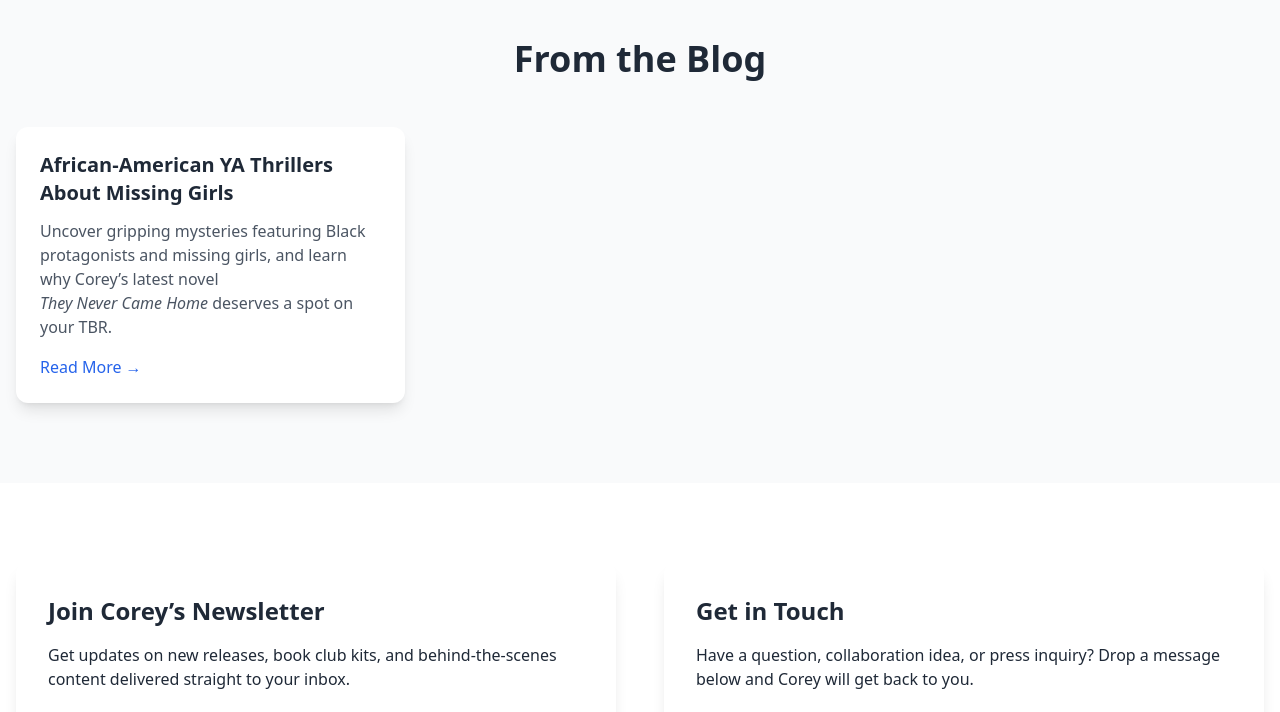
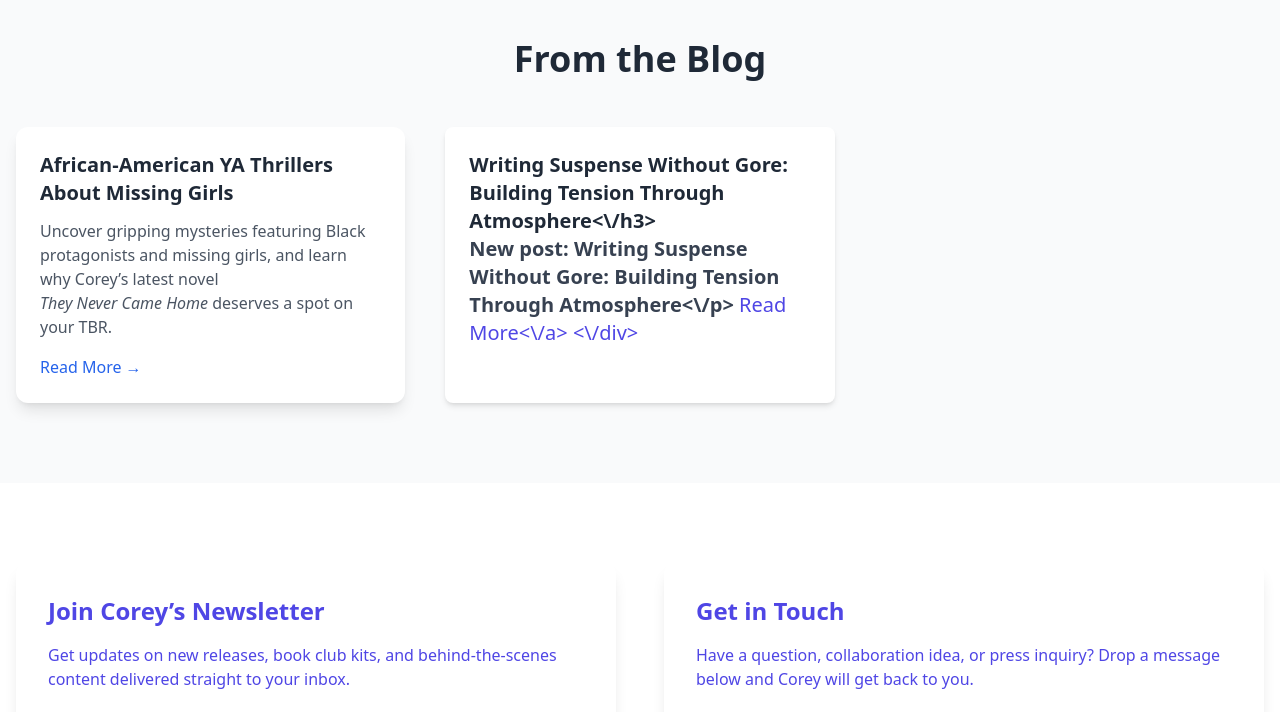
Before and after one commit to cladelljohnson-alt/coreyljohnson-site, a plain HTML site: page index.html in a window 1280 px wide. Shown: the part 1720-2432 px from the top of the page. Drawn offline with nearby package versions, Linux system fonts and the light colour scheme.

Commit message:
Publish scheduled post: how-to-write-suspense-without-gore.html

```diff
--- a/index.html
+++ b/index.html
@@ -111,7 +111,12 @@
           <p class="mb-4 text-gray-600">Uncover gripping mysteries featuring Black protagonists and missing girls, and learn why Corey’s latest novel <em>They Never Came Home</em> deserves a spot on your TBR.</p>
           <a href="african-american-ya-thrillers.html" class="text-blue-600 hover:text-blue-800 font-medium">Read More →</a>
         </article>
-        <!--POST_PLACEHOLDER-->
+        <div class="bg-white p-6 rounded-lg shadow-md hover:shadow-lg transition-shadow flex flex-col">
+  <h3 class="text-xl font-semibold mb-2">Writing Suspense Without Gore: Building Tension Through Atmosphere<\/h3>
+  <p class="text-gray-700 flex-grow">New post: Writing Suspense Without Gore: Building Tension Through Atmosphere<\/p>
+  <a href="how-to-write-suspense-without-gore.html" class="mt-4 text-indigo-600 hover:text-indigo-800 font-medium">Read More<\/a>
+<\/div>
+<!--POST_PLACEHOLDER-->
       </div>
     </div>
   </section>
```
Also changed, not shown: how-to-write-suspense-without-gore.html (renamed from drafts/how-to-write-suspense-without-gore.html).
